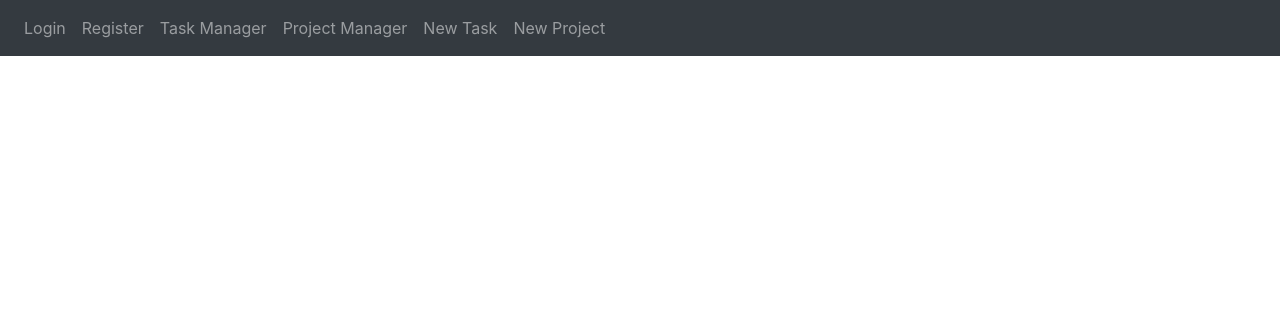
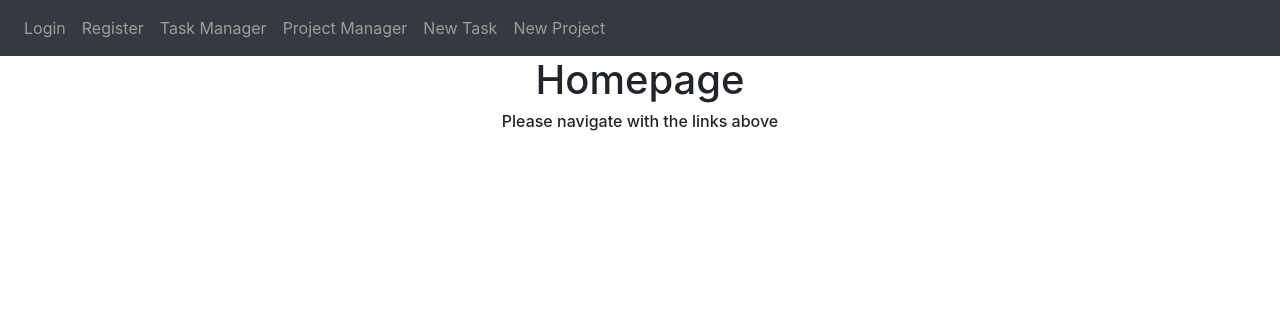
Before and after one commit to dsmith35/TaskApp, a Flask app: page / in a window 1280 px wide. Shown: the top 316 px of the page. Run offline with Flask 3, Linux system fonts and the light colour scheme; some libraries are stand-ins or nearby versions.

Commit message:
Homepage given some text

```diff
--- a/website/templates/home.html
+++ b/website/templates/home.html
@@ -1,2 +1,8 @@
 {% extends "base.html" %}
 {% block title %} Home {% endblock %}
+
+{% block content%}
+<h1 align="center"> Homepage </h1>
+<h6 align="center">  Please navigate with the links above </h6>
+
+{% endblock %}
```
